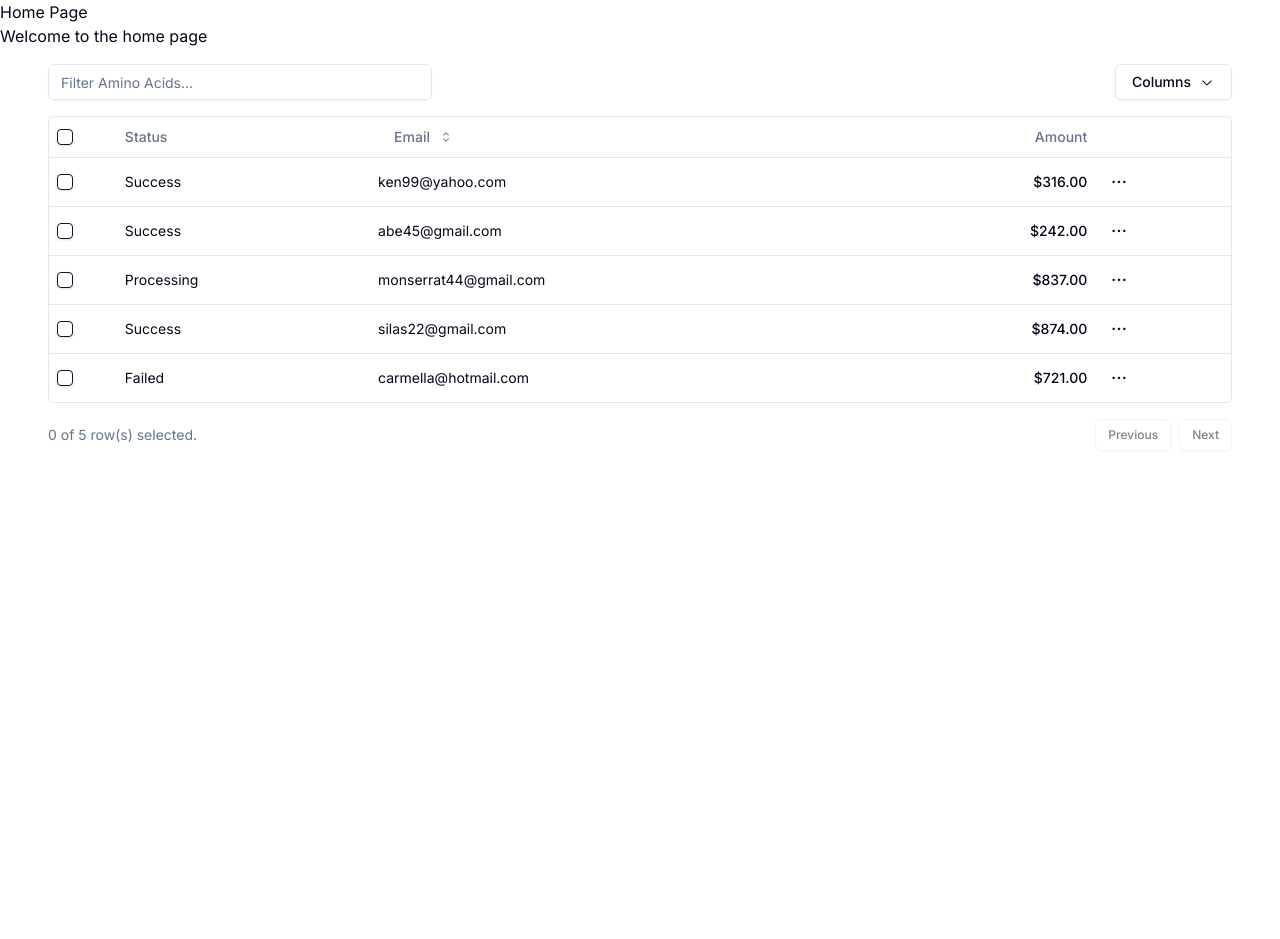
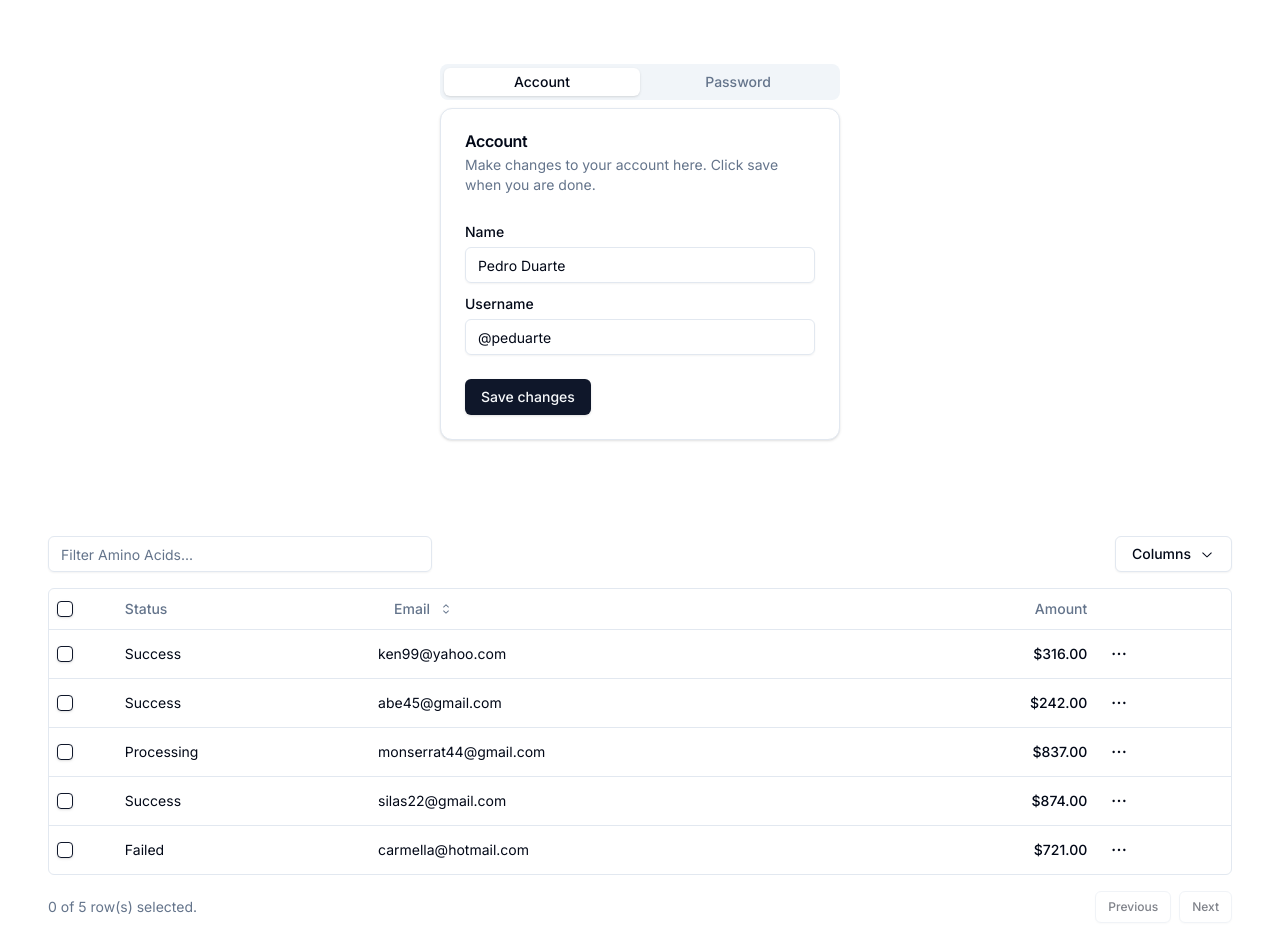
Before and after one commit to Tushar98644/Ribo-Replicator, a Next.js app: page / in a window 1280 px wide. Before the commit the page ends 800 px from the top, so only its background shows below. Built offline with nearby package versions, Linux system fonts and the light colour scheme.

Commit message:
Input form

```diff
--- a/package.json
+++ b/package.json
@@ -16,7 +16,10 @@
     "@radix-ui/react-checkbox": "^1.0.4",
     "@radix-ui/react-dropdown-menu": "^2.0.6",
     "@radix-ui/react-icons": "^1.3.0",
+    "@radix-ui/react-label": "^2.0.2",
+    "@radix-ui/react-progress": "^1.0.3",
     "@radix-ui/react-slot": "^1.0.2",
+    "@radix-ui/react-tabs": "^1.0.4",
     "@tanstack/react-table": "^8.13.2",
     "class-variance-authority": "^0.7.0",
     "clsx": "^2.1.0",
--- a/src/app/page.tsx
+++ b/src/app/page.tsx
@@ -1,10 +1,10 @@
 import { DataTable } from "@/components/data-table";
+import { Tab } from "@/components/tab";
 
 const Home = () => {
   return (
-    <div className="home">
-      <h2>Home Page</h2>
-      <p>Welcome to the home page</p>
+    <div className="home py-16 h-screen w-screen flex flex-col gap-20 items-center">
+      <Tab/>
       <DataTable />
     </div>
    );
--- /dev/null
+++ b/src/components/tab.tsx
@@ -0,0 +1,74 @@
+import { Button } from "@/components/ui/button"
+import {
+  Card,
+  CardContent,
+  CardDescription,
+  CardFooter,
+  CardHeader,
+  CardTitle,
+} from "@/components/ui/card"
+import { Input } from "@/components/ui/input"
+import { Label } from "@/components/ui/label"
+import {
+  Tabs,
+  TabsContent,
+  TabsList,
+  TabsTrigger,
+} from "@/components/ui/tabs"
+
+export const Tab = () => {
+  return (
+    <Tabs defaultValue="account" className="w-[400px]">
+      <TabsList className="grid w-full grid-cols-2">
+        <TabsTrigger value="account">Account</TabsTrigger>
+        <TabsTrigger value="password">Password</TabsTrigger>
+      </TabsList>
+      <TabsContent value="account">
+        <Card>
+          <CardHeader>
+            <CardTitle>Account</CardTitle>
+            <CardDescription>
+              Make changes to your account here. Click save when you are done.
+            </CardDescription>
+          </CardHeader>
+          <CardContent className="space-y-2">
+            <div className="space-y-1">
+              <Label htmlFor="name">Name</Label>
+              <Input id="name" defaultValue="Pedro Duarte" />
+            </div>
+            <div className="space-y-1">
+              <Label htmlFor="username">Username</Label>
+              <Input id="username" defaultValue="@peduarte" />
+            </div>
+          </CardContent>
+          <CardFooter>
+            <Button>Save changes</Button>
+          </CardFooter>
+        </Card>
+      </TabsContent>
+      <TabsContent value="password">
+        <Card>
+          <CardHeader>
+            <CardTitle>Password</CardTitle>
+            <CardDescription>
+              Change your password here. After saving, you will be logged out.
+            </CardDescription>
+          </CardHeader>
+          <CardContent className="space-y-2">
+            <div className="space-y-1">
+              <Label htmlFor="current">Current password</Label>
+              <Input id="current" type="password" />
+            </div>
+            <div className="space-y-1">
+              <Label htmlFor="new">New password</Label>
+              <Input id="new" type="password" />
+            </div>
+          </CardContent>
+          <CardFooter>
+            <Button>Save password</Button>
+          </CardFooter>
+        </Card>
+      </TabsContent>
+    </Tabs>
+  )
+}
--- /dev/null
+++ b/src/components/ui/card.tsx
@@ -0,0 +1,76 @@
+import * as React from "react"
+
+import { cn } from "@/lib/utils"
+
+const Card = React.forwardRef<
+  HTMLDivElement,
+  React.HTMLAttributes<HTMLDivElement>
+>(({ className, ...props }, ref) => (
+  <div
+    ref={ref}
+    className={cn(
+      "rounded-xl border bg-card text-card-foreground shadow",
+      className
+    )}
+    {...props}
+  />
+))
+Card.displayName = "Card"
+
+const CardHeader = React.forwardRef<
+  HTMLDivElement,
+  React.HTMLAttributes<HTMLDivElement>
+>(({ className, ...props }, ref) => (
+  <div
+    ref={ref}
+    className={cn("flex flex-col space-y-1.5 p-6", className)}
+    {...props}
+  />
+))
+CardHeader.displayName = "CardHeader"
+
+const CardTitle = React.forwardRef<
+  HTMLParagraphElement,
+  React.HTMLAttributes<HTMLHeadingElement>
+>(({ className, ...props }, ref) => (
+  <h3
+    ref={ref}
+    className={cn("font-semibold leading-none tracking-tight", className)}
+    {...props}
+  />
+))
+CardTitle.displayName = "CardTitle"
+
+const CardDescription = React.forwardRef<
+  HTMLParagraphElement,
+  React.HTMLAttributes<HTMLParagraphElement>
+>(({ className, ...props }, ref) => (
+  <p
+    ref={ref}
+    className={cn("text-sm text-muted-foreground", className)}
+    {...props}
+  />
+))
+CardDescription.displayName = "CardDescription"
+
+const CardContent = React.forwardRef<
+  HTMLDivElement,
+  React.HTMLAttributes<HTMLDivElement>
+>(({ className, ...props }, ref) => (
+  <div ref={ref} className={cn("p-6 pt-0", className)} {...props} />
+))
+CardContent.displayName = "CardContent"
+
+const CardFooter = React.forwardRef<
+  HTMLDivElement,
+  React.HTMLAttributes<HTMLDivElement>
+>(({ className, ...props }, ref) => (
+  <div
+    ref={ref}
+    className={cn("flex items-center p-6 pt-0", className)}
+    {...props}
+  />
+))
+CardFooter.displayName = "CardFooter"
+
+export { Card, CardHeader, CardFooter, CardTitle, CardDescription, CardContent }
--- /dev/null
+++ b/src/components/ui/label.tsx
@@ -0,0 +1,26 @@
+"use client"
+
+import * as React from "react"
+import * as LabelPrimitive from "@radix-ui/react-label"
+import { cva, type VariantProps } from "class-variance-authority"
+
+import { cn } from "@/lib/utils"
+
+const labelVariants = cva(
+  "text-sm font-medium leading-none peer-disabled:cursor-not-allowed peer-disabled:opacity-70"
+)
+
+const Label = React.forwardRef<
+  React.ElementRef<typeof LabelPrimitive.Root>,
+  React.ComponentPropsWithoutRef<typeof LabelPrimitive.Root> &
+    VariantProps<typeof labelVariants>
+>(({ className, ...props }, ref) => (
+  <LabelPrimitive.Root
+    ref={ref}
+    className={cn(labelVariants(), className)}
+    {...props}
+  />
+))
+Label.displayName = LabelPrimitive.Root.displayName
+
+export { Label }
--- /dev/null
+++ b/src/components/ui/progress.tsx
@@ -0,0 +1,28 @@
+"use client"
+
+import * as React from "react"
+import * as ProgressPrimitive from "@radix-ui/react-progress"
+
+import { cn } from "@/lib/utils"
+
+const Progress = React.forwardRef<
+  React.ElementRef<typeof ProgressPrimitive.Root>,
+  React.ComponentPropsWithoutRef<typeof ProgressPrimitive.Root>
+>(({ className, value, ...props }, ref) => (
+  <ProgressPrimitive.Root
+    ref={ref}
+    className={cn(
+      "relative h-2 w-full overflow-hidden rounded-full bg-primary/20",
+      className
+    )}
+    {...props}
+  >
+    <ProgressPrimitive.Indicator
+      className="h-full w-full flex-1 bg-primary transition-all"
+      style={{ transform: `translateX(-${100 - (value || 0)}%)` }}
+    />
+  </ProgressPrimitive.Root>
+))
+Progress.displayName = ProgressPrimitive.Root.displayName
+
+export { Progress }
--- /dev/null
+++ b/src/components/ui/tabs.tsx
@@ -0,0 +1,55 @@
+"use client"
+
+import * as React from "react"
+import * as TabsPrimitive from "@radix-ui/react-tabs"
+
+import { cn } from "@/lib/utils"
+
+const Tabs = TabsPrimitive.Root
+
+const TabsList = React.forwardRef<
+  React.ElementRef<typeof TabsPrimitive.List>,
+  React.ComponentPropsWithoutRef<typeof TabsPrimitive.List>
+>(({ className, ...props }, ref) => (
+  <TabsPrimitive.List
+    ref={ref}
+    className={cn(
+      "inline-flex h-9 items-center justify-center rounded-lg bg-muted p-1 text-muted-foreground",
+      className
+    )}
+    {...props}
+  />
+))
+TabsList.displayName = TabsPrimitive.List.displayName
+
+const TabsTrigger = React.forwardRef<
+  React.ElementRef<typeof TabsPrimitive.Trigger>,
+  React.ComponentPropsWithoutRef<typeof TabsPrimitive.Trigger>
+>(({ className, ...props }, ref) => (
+  <TabsPrimitive.Trigger
+    ref={ref}
+    className={cn(
+      "inline-flex items-center justify-center whitespace-nowrap rounded-md px-3 py-1 text-sm font-medium ring-offset-background transition-all focus-visible:outline-none focus-visible:ring-2 focus-visible:ring-ring focus-visible:ring-offset-2 disabled:pointer-events-none disabled:opacity-50 data-[state=active]:bg-background data-[state=active]:text-foreground data-[state=active]:shadow",
+      className
+    )}
+    {...props}
+  />
+))
+TabsTrigger.displayName = TabsPrimitive.Trigger.displayName
+
+const TabsContent = React.forwardRef<
+  React.ElementRef<typeof TabsPrimitive.Content>,
+  React.ComponentPropsWithoutRef<typeof TabsPrimitive.Content>
+>(({ className, ...props }, ref) => (
+  <TabsPrimitive.Content
+    ref={ref}
+    className={cn(
+      "mt-2 ring-offset-background focus-visible:outline-none focus-visible:ring-2 focus-visible:ring-ring focus-visible:ring-offset-2",
+      className
+    )}
+    {...props}
+  />
+))
+TabsContent.displayName = TabsPrimitive.Content.displayName
+
+export { Tabs, TabsList, TabsTrigger, TabsContent }
```
Also changed, not shown: 1 other file (tests, documents, lock files or other folders).
